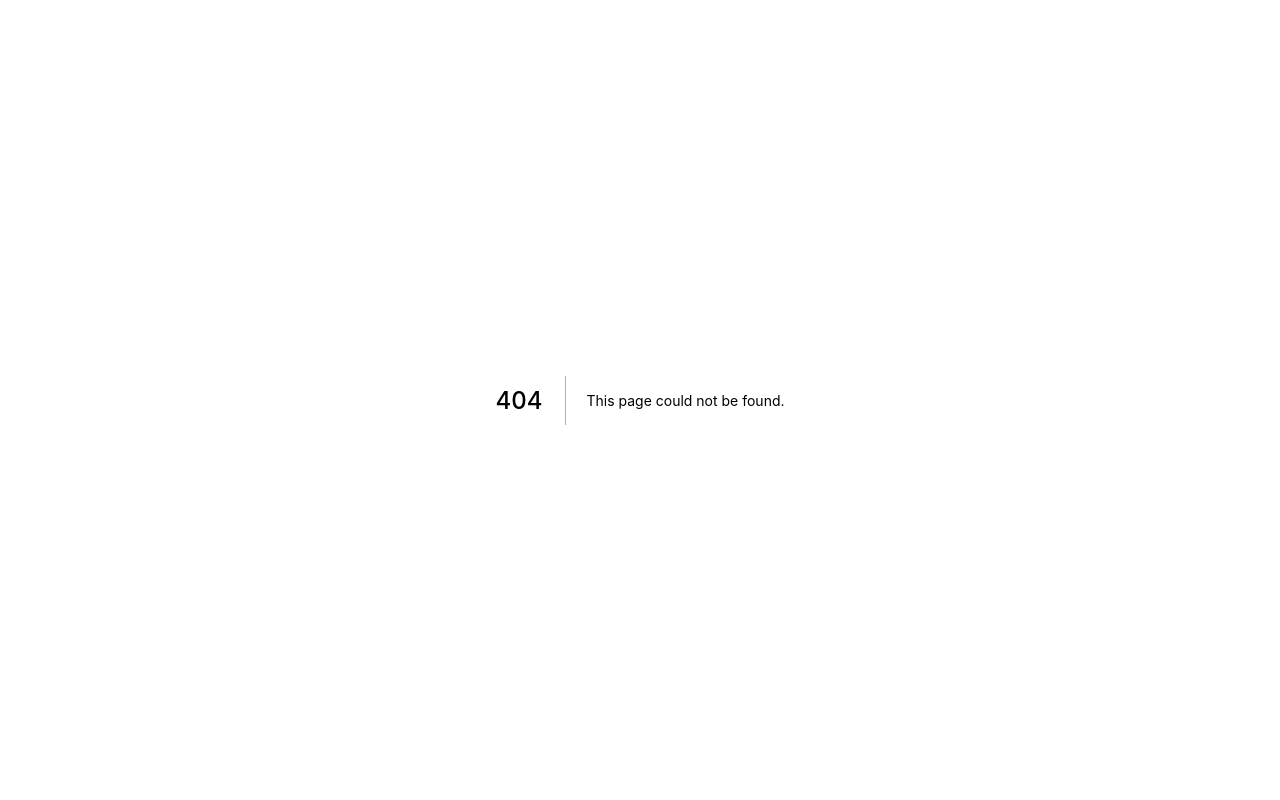
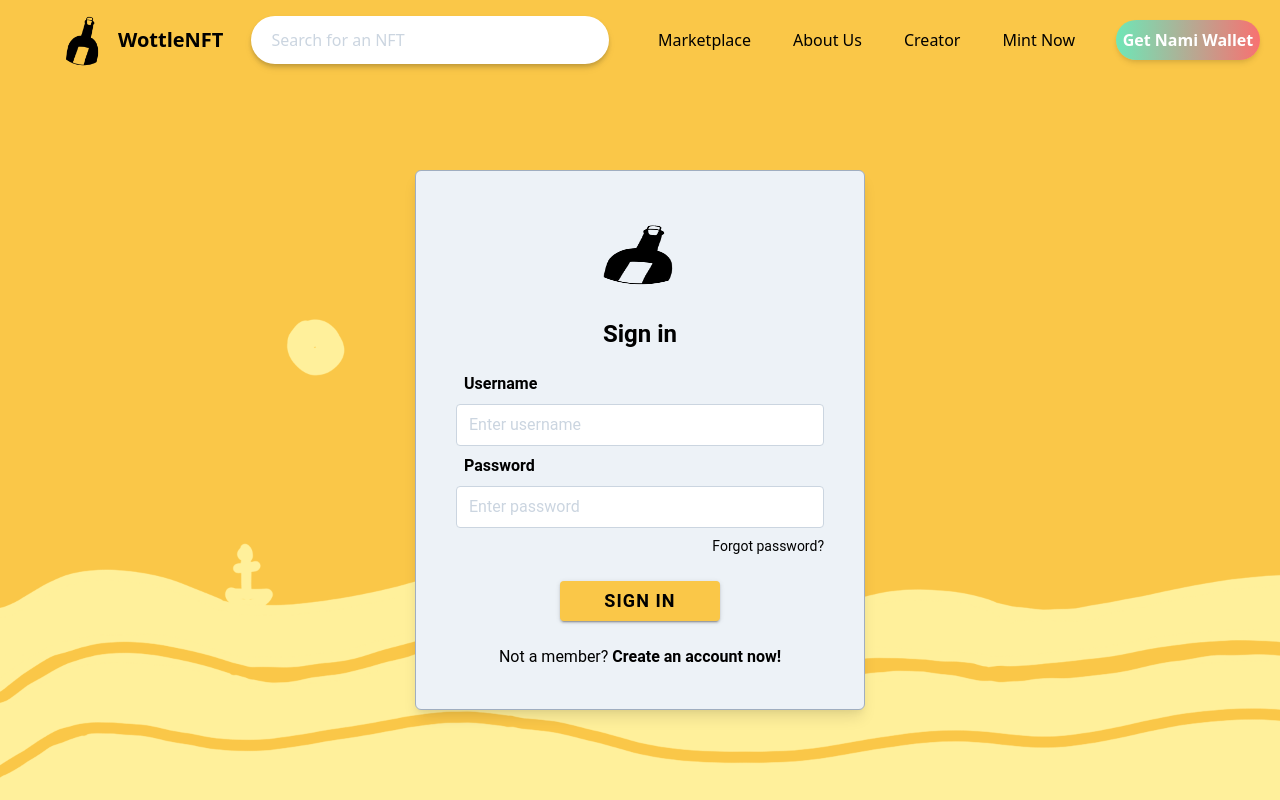
Before and after one commit to WottleNFT/wottlenft, a Next.js app in the folder frontend/: page /login in a window 1280 px wide. Before the commit this address had no page. Built offline with nearby package versions, Linux system fonts and the light colour scheme.

Commit message:
Add login page, Add login form UI

```diff
--- /dev/null
+++ b/frontend/src/pages/login/index.tsx
@@ -0,0 +1,81 @@
+import React from "react";
+
+import { IonButton } from "@ionic/react";
+import Image from "next/image";
+
+import wottleLogo from "../../../public/logo.png";
+import { Main } from "../../templates/Main";
+
+const Login = () => {
+  // const submitForm = async (e: React.FormEvent<HTMLFormElement>) => {
+  // let data = {
+  //   email: email,
+  //   password: password
+  // }
+  // e.preventDefault()
+  // const response = await fetch("http://localhost:3080/login", {
+  //   method:"POST",
+  //   body: JSON.stringify(data),
+  //   headers: {
+  //    "Content-Type": "application/json"
+  //   }
+  // })
+  // if (response.status == 200) {
+  //  setSignUpMessage("Successful login")
+  //  const data = await(response.json())
+  //  console.log(data);
+  //  console.log(data.accessToken)
+  // } else {
+  //  setSignUpMessage("Error logging in")
+  //
+  //  console.log(response)
+  //  }
+  // }
+
+  return (
+    <Main title="Login">
+      <div className="flex flex-col items-center justify-center h-full bg-cover bg-background-seascape bg-primary-default">
+        <div className="flex flex-col items-center p-10 bg-gray-200 border border-gray-500 border-solid rounded-md shadow-lg w-450 h-3/4">
+          <Image
+            src={wottleLogo}
+            alt="WottleNFT logo"
+            layout="fixed"
+            height={150}
+            width={150}
+          />
+          <p className="py-5 text-2xl font-bold">Sign in</p>
+          <form className="w-full">
+            <label className="pl-2 font-bold">
+              Username
+              <input
+                type="text"
+                className="w-full px-3 py-2 my-2 border border-gray-400 border-solid rounded focus:outline-none focus:ring-2"
+                placeholder="Enter username"
+              />
+            </label>
+            <label className="pl-2 font-bold">
+              Password
+              <input
+                type="password"
+                className="w-full px-3 py-2 my-2 border border-gray-400 border-solid rounded focus:outline-none focus:ring-2"
+                placeholder="Enter password"
+              />
+            </label>
+            <p className="text-sm text-right">
+              <a>Forgot password?</a>
+            </p>
+            <div className="flex justify-center py-5">
+              <IonButton className="w-40 h-10 text-lg font-bold">
+                Sign in
+              </IonButton>
+            </div>
+            <p className="text-center">
+              Not a member? <a className="font-bold">Create an account now!</a>
+            </p>
+          </form>
+        </div>
+      </div>
+    </Main>
+  );
+};
+export default Login;
--- a/frontend/tailwind.config.js
+++ b/frontend/tailwind.config.js
@@ -66,6 +66,7 @@ module.exports = {
         'background-seascape': "url('/assets/background-seascape.png')",
         'angry-thermometer': "url('/assets/angry-thermometer.png')",
         'about-background': "url('/assets/about-background.png')",
+        'blue-sea': "url('/assets/blue-sea.png')",
       },
     },
   },
```
Also changed, not shown: frontend/public/assets/blue-sea.png (added), 1 other file (tests, documents, lock files or other folders).
